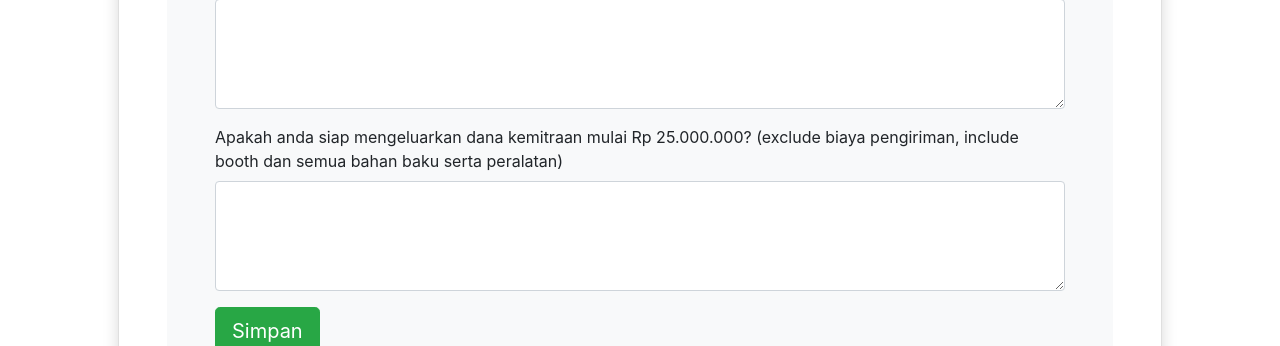
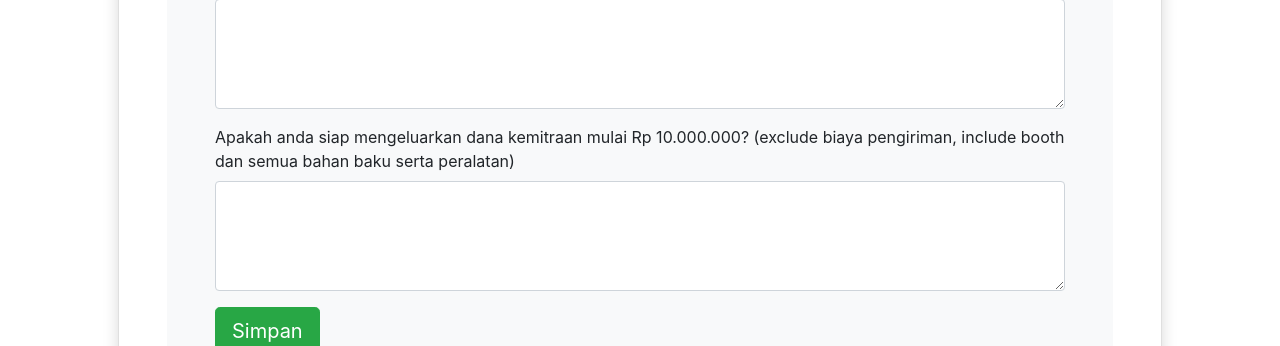
Before and after one commit to peron17/minummen, a CodeIgniter 4 app: template app/Views/form.php in a window 1280 px wide. Shown: the part 968-1314 px from the top of the page. Run offline with PHP 8.4 and a stand-in for CodeIgniter, Linux system fonts and the light colour scheme; the template is opened without the code that fills it, so the values that code supplies are empty; some libraries are stand-ins or nearby versions.

Commit message:
change nominal minimal price

```diff
--- a/app/Views/form.php
+++ b/app/Views/form.php
@@ -85,7 +85,7 @@
                             <textarea name="reason_2" id="" cols="30" rows="4" class="form-control"></textarea>
                         </div>
                         <div class="form-group">
-                            <label for="">Apakah anda siap mengeluarkan dana kemitraan mulai Rp 25.000.000?  (exclude biaya pengiriman, include booth dan semua bahan baku serta peralatan) </label>
+                            <label for="">Apakah anda siap mengeluarkan dana kemitraan mulai Rp 10.000.000?  (exclude biaya pengiriman, include booth dan semua bahan baku serta peralatan) </label>
                             <textarea name="reason_3" id="" cols="30" rows="4" class="form-control"></textarea>
                         </div>
                         <button type="submit" class="btn btn-success btn-lg">Simpan</button>
```
